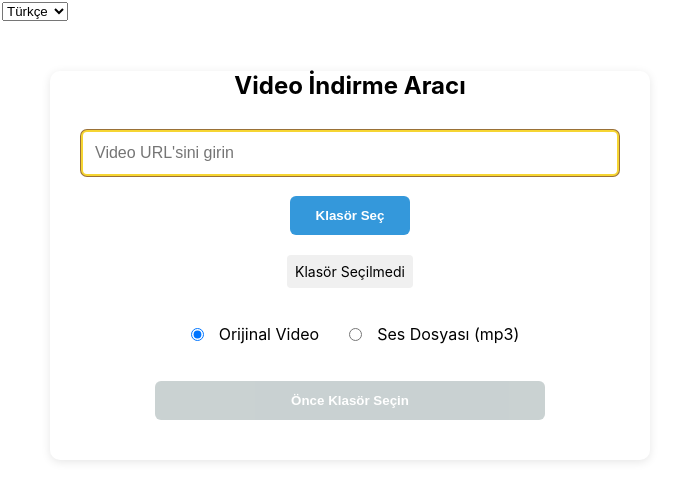
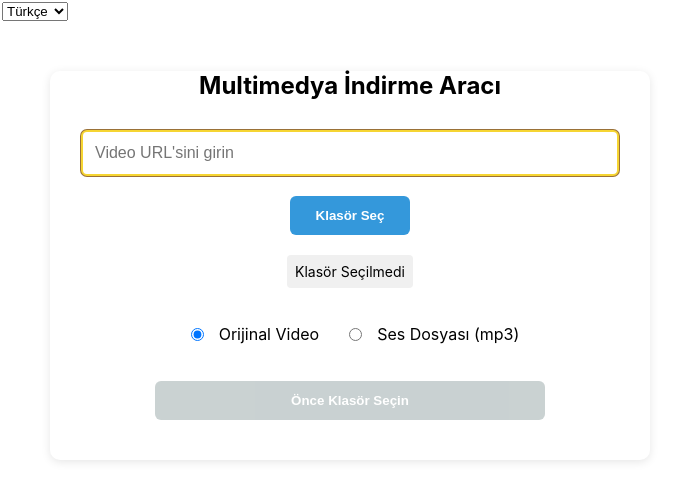
Before and after one commit to melihtunc-qa/Media-Downloader, an Electron app: page index.html in a window 700 px wide. Drawn offline with Linux system fonts and the light colour scheme; no server answers.

Commit message:
App Name Changed - Comment Lines Removed

```diff
--- a/lang.js
+++ b/lang.js
@@ -1,6 +1,6 @@
 const translations = {
     tr: {
-        title: "Video İndirme Aracı",
+        title: "Multimedya İndirme Aracı",
         startDownload: "İndirmeyi Başlat",
         cancelDownload: "İptal Et",
         selectFolder: "Klasör Seç",
@@ -12,7 +12,7 @@ const translations = {
 
     },
     en: {
-        title: "Video Downloader Tool",
+        title: "Multimedia Downloader",
         startDownload: "Start Download",
         cancelDownload: "Cancel",
         selectFolder: "Select Folder",
```
Also changed, not shown: index.html (+0 -4 lines), main.js (+0 -9 lines), renderer.js (+0 -7 lines).
